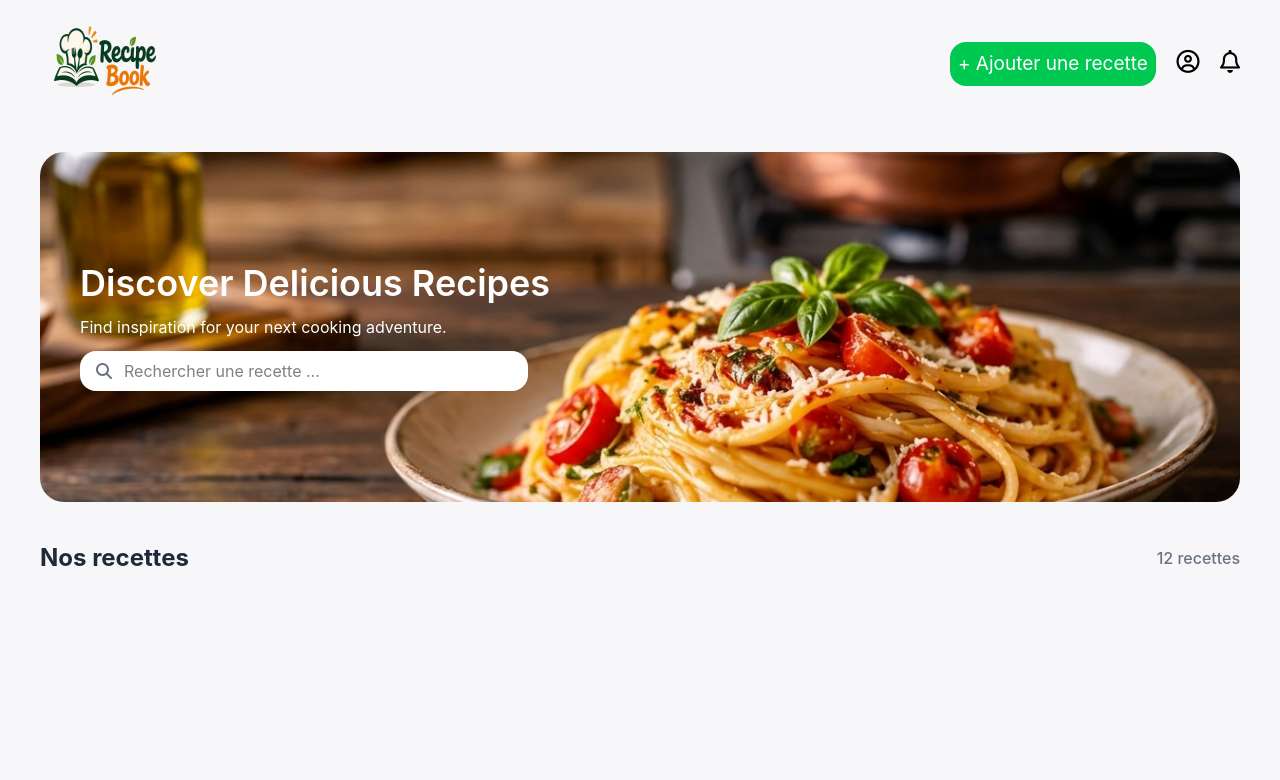
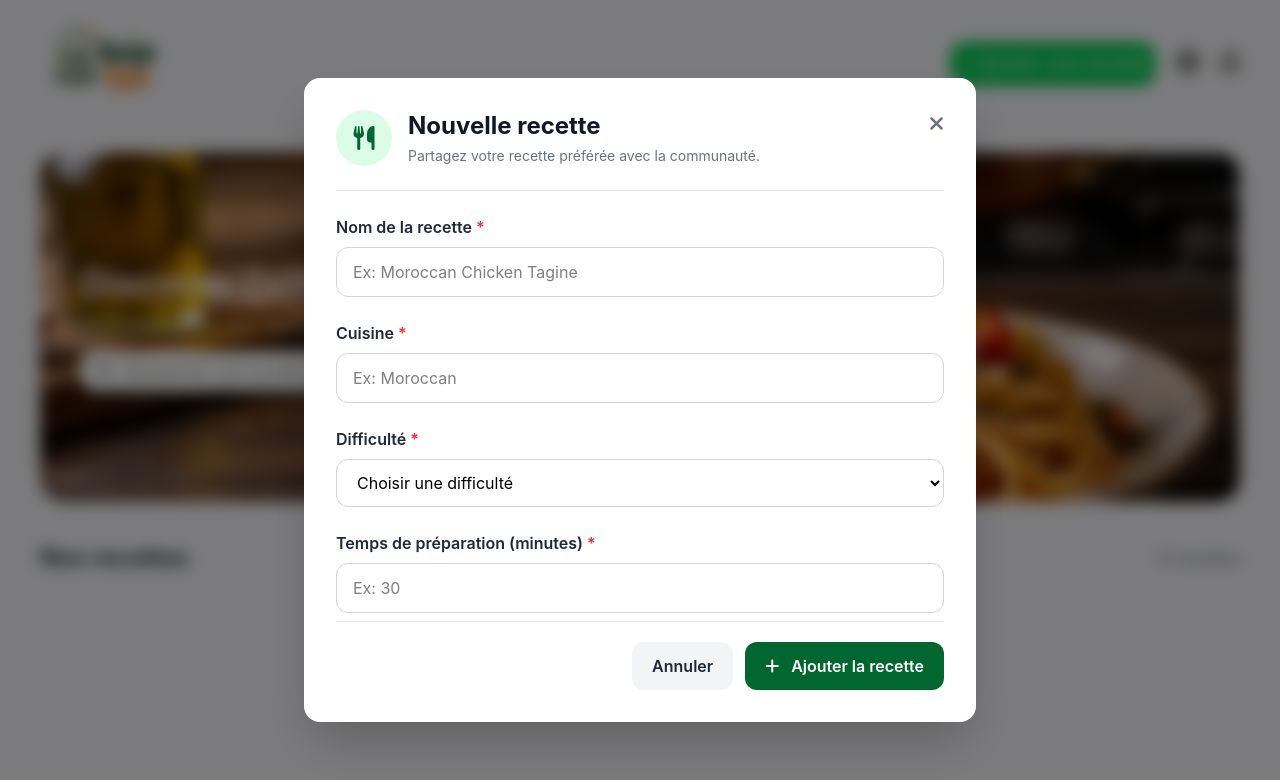
Before and after one commit to HSassouma/youcode-recipe-book, a website built with Vite: page index.html in a window 1280 px wide. Built offline with nearby package versions, Linux system fonts and the light colour scheme; no server answers.

Commit message:
fait formulaire html avec design

```diff
--- a/index.html
+++ b/index.html
@@ -67,9 +67,121 @@
       <section
         id="contener_recette"
         class="grid grid-cols-1 sm:grid-cols-2 lg:grid-cols-3 gap-6"
+      ></section>
+    </main>
+
+
+<section
+  id="form"
+  class=" fixed inset-0 z-50 bg-black/50 backdrop-blur-sm flex items-center justify-center p-4"
+>
+  <div class="bg-white w-full max-w-2xl rounded-2xl shadow-2xl p-6 md:p-8">
+    <div class="flex justify-between items-start mb-6">
+      <div class="flex items-center gap-4">
+        <div class="bg-green-100 text-green-800 w-14 h-14 rounded-full flex items-center justify-center">
+          <i class="fa-solid fa-utensils text-2xl"></i>
+        </div>
+        <div>
+          <h1 class="text-2xl font-bold text-gray-900">
+            Nouvelle recette
+          </h1>
+          <p class="text-gray-500 text-sm mt-1">
+            Partagez votre recette préférée avec la communauté.
+          </p>
+        </div>
+      </div>
+      <button
+        type="button"
+        id="fermer_form"
+        class="text-gray-500 hover:text-red-500 transition text-xl"
       >
-      </section>
-    </main>
+        <i class="fa-solid fa-xmark"></i>
+      </button>
+    </div>
+    <div class="border-t border-gray-200 pt-6">
+      <form id="form_recette" class="space-y-4">
+        <div class="space-y-2">
+          <label for="nom" class="block font-semibold text-gray-800">
+            Nom de la recette <span class="text-red-500">*</span>
+          </label>
+        <input
+            type="text"
+            id="nom"
+            placeholder="Ex: Moroccan Chicken Tagine"
+            class="w-full border border-gray-300 rounded-xl px-4 py-3 outline-none focus:border-green-700 focus:ring-2 focus:ring-green-100"
+          />
+          <span id="eror_nom" class="hidden text-sm text-red-700">
+            Le nom doit contenir entre 3 et 60 caractères
+          </span>
+        </div>
+        <div class="space-y-2">
+          <label for="cuisine" class="block font-semibold text-gray-800">
+            Cuisine <span class="text-red-500">*</span>
+          </label>
+
+          <input
+            type="text"
+            id="cuisine"
+            placeholder="Ex: Moroccan"
+            class="w-full border border-gray-300 rounded-xl px-4 py-3 outline-none focus:border-green-700 focus:ring-2 focus:ring-green-100"
+          />
+         <span id="erorr_cuisine" class="hidden text-sm text-red-700">Veuillez saisir le type de cuisine.</span>
+        </div>
+        <div class="space-y-2">
+          <label for="difficulte" class="block font-semibold text-gray-800">
+            Difficulté <span class="text-red-500">*</span>
+          </label>
+          <select
+            id="difficulte"
+            class="w-full border border-gray-300 rounded-xl px-4 py-3 outline-none focus:border-green-700 focus:ring-2 focus:ring-green-100"
+          >
+            <option value="">Choisir une difficulté</option>
+            <option value="Easy">Easy</option>
+            <option value="Medium">Medium</option>
+            <option value="Hard">Hard</option>
+          </select>
+
+          <span id="erorr_difficulte" class="hidden text-sm text-red-700">Veuillez sélectionner un niveau de difficulté.</span>
+        </div>
+        <div class="space-y-2">
+          <label for="temps" class="block font-semibold text-gray-800">
+            Temps de préparation (minutes)
+            <span class="text-red-500">*</span>
+          </label>
+
+          <input
+            type="number"
+            id="temps"
+            placeholder="Ex: 30"
+            class="w-full border border-gray-300 rounded-xl px-4 py-3 outline-none focus:border-green-700 focus:ring-2 focus:ring-green-100"
+          />
+
+         <span id="erorr_difficulte" class="hidden text-sm text-red-700">Veuillez sélectionner un niveau de difficulté.</span>
+        <div class="border-t border-gray-200 pt-5 flex justify-end gap-3">
+
+          <button
+            type="button"
+            id="annuler_form"
+            class="bg-gray-100 text-gray-800 px-5 py-3 rounded-xl font-semibold hover:bg-gray-200 transition"
+          >
+            Annuler
+          </button>
+
+          <button
+            type="submit"
+            id="btn_ajouter_recette"
+            class="bg-green-800 text-white px-5 py-3 rounded-xl font-semibold hover:bg-green-900 transition"
+          >
+            <i class="fa-solid fa-plus mr-2"></i>
+            Ajouter la recette
+          </button>
+
+        </div>
+
+      </form>
+    </div>
+  </div>
+</section>
 
     <script type="module" src="/src/main.js"></script>
   </body>
--- a/src/main.js
+++ b/src/main.js
@@ -2,17 +2,15 @@ import { afficherCard, getRecette,rechercherRecette } from './function.js'
 import './style.css'
  let data= await getRecette()
  afficherCard(data.recipes)
+
 const input = document.querySelector("#recherche");
-
 input.addEventListener("input", async () => {
     const query = input.value.trim();
-
     if (query === "") {
         const data = await getRecette();
         afficherCard(data.recipes);
         return;
     }
-
     const data = await rechercherRecette(query);
     afficherCard(data.recipes);
 });
```
